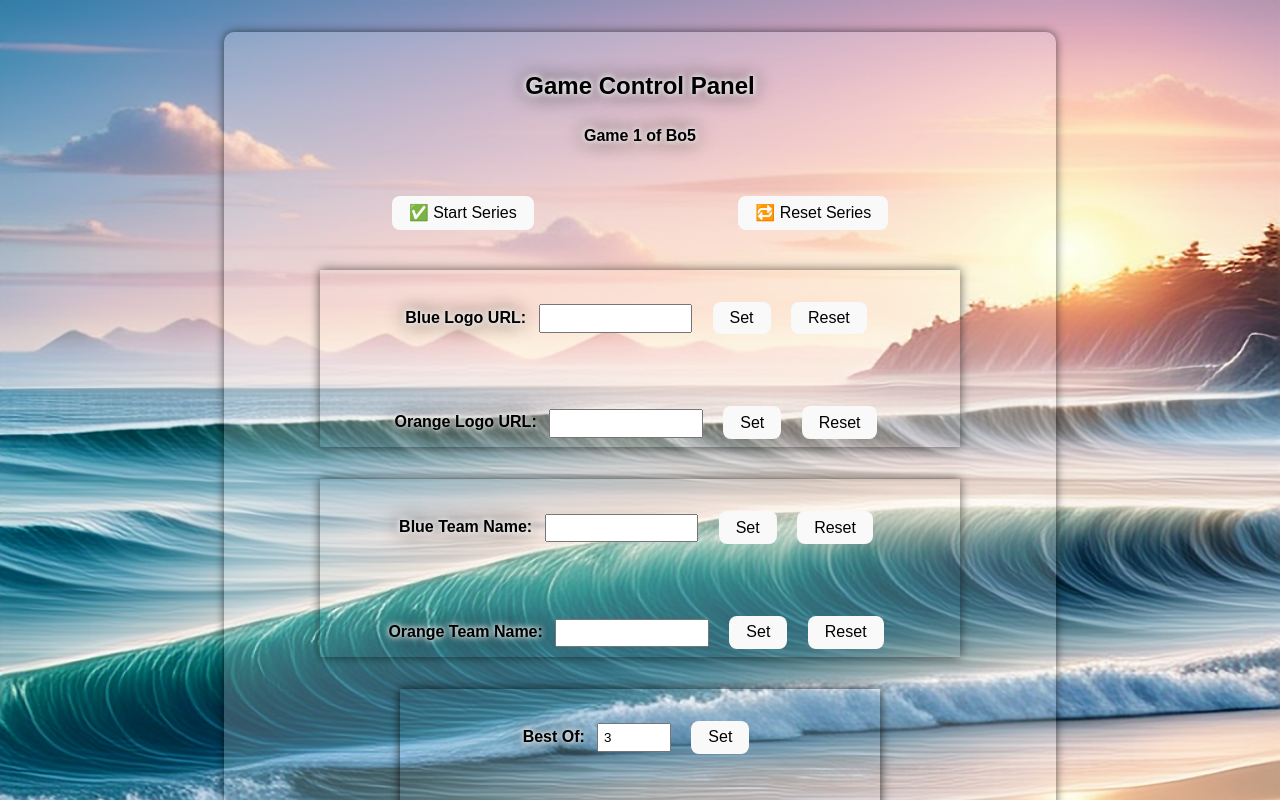
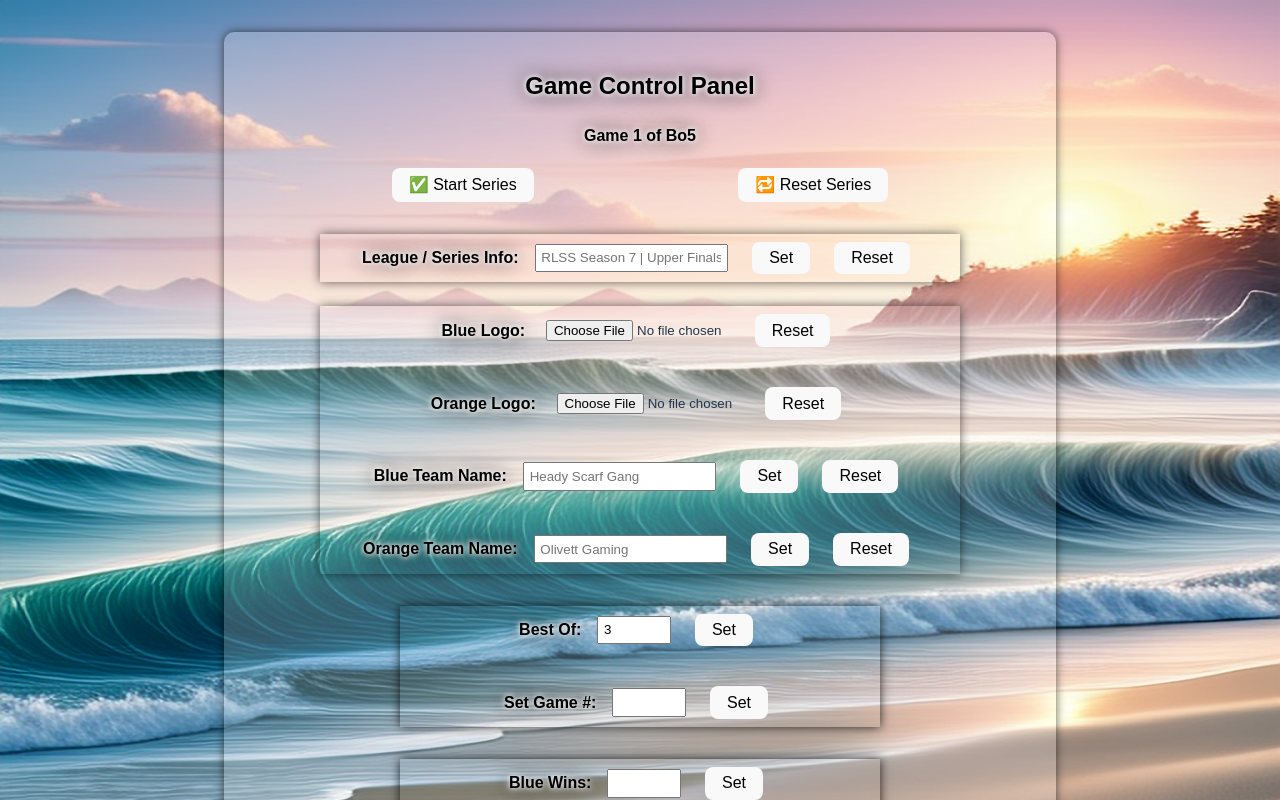
Before and after one commit to Carmer95/RLSSOverlayControlPanel, a Svelte app: page / in a window 1280 px wide. Shown: the top 800 px of the page. Built offline with nearby package versions, Linux system fonts and the light colour scheme; no server answers.

Commit message:
Fixed alignment and grouping, added league/series info, and converted logos to file inputs. Added placeholders for team name.

```diff
--- a/src/ControlPanel.svelte
+++ b/src/ControlPanel.svelte
@@ -6,10 +6,11 @@
 
   let currentGame = 1, bestOf = 5;
   let blueWins = '', orangeWins = '';
-  let blueTeam = '', orangeTeam = '';
+  let blueName = '', orangeName = '';
   let blueLogoUrl = '', orangeLogoUrl = '';
   let manualGameNumber = '', bestOfValue = '3';
   let message = '', startSeries = false;
+  let seriesInfo = '', blueLogoFileInput, orangeLogoFileInput;
 
   // Connect to the WebSocket server to get live updates
   function connectWebSocket() {
@@ -30,11 +31,12 @@
           bestOf = data.bestOf ?? bestOf;
           blueWins = data.blueWins?.toString() ?? blueWins;
           orangeWins = data.orangeWins?.toString() ?? orangeWins;
-          blueTeam = data.blueTeam?.toString() ?? blueTeam;
-          orangeTeam = data.orangeTeam?.toString() ?? orangeTeam;
+          blueName = data.blueName?.toString() ?? blueName;
+          orangeName = data.orangeName?.toString() ?? orangeName;
           blueLogoUrl = data.blueLogo?.toString() ?? blueLogoUrl;
           orangeLogoUrl = data.orangeLogo?.toString() ?? orangeLogoUrl;
           startSeries = data.startSeries ?? false;
+          seriesInfo = data.seriesInfo?.toString() ?? seriesInfo;
           manualGameNumber = currentGame.toString();
           bestOfValue = bestOf.toString();
           message = 'Data updated from server';
@@ -77,12 +79,20 @@
     }
   }
 
-  function incrementGame() {
-    if (currentGame >= bestOf) {
-      message = `Cannot increment — current game (${currentGame}) >= Best Of (${bestOf})`;
-      return;
+  // function incrementGame() {
+  //   if (currentGame >= bestOf) {
+  //     message = `Cannot increment — current game (${currentGame}) >= Best Of (${bestOf})`;
+  //     return;
+  //   }
+  //   sendData({ incrementGame: true });
+  // }
+
+  function setSeriesInfo() {
+    const trimmed = seriesInfo.trim();
+    console.log('Sending seriesInfo:', trimmed);
+    if (trimmed.length > 0) {
+      sendData({ seriesInfo: trimmed });
     }
-    sendData({ incrementGame: true });
   }
 
   function resetGame() {
@@ -121,37 +131,47 @@
     }
   }
 
-  function setBlueTeam() {
-  const trimmed = orangeLogoUrl.trim();
+  function setBlueName() {
+  const trimmed = blueName.trim();
   if (trimmed) {
-      sendData({ blueTeam: trimmed });
-      blueTeam = '';
+      sendData({ blueName: trimmed });
+      blueName = '';
     }
   }
 
-  function setOrangeTeam() {
-  const trimmed = orangeLogoUrl.trim();
+  function setOrangeName() {
+  const trimmed = orangeName.trim();
   if (trimmed) {
-      sendData({ orangeTeam: trimmed });
-      orangeTeam = '';
+      sendData({ orangeName: trimmed });
+      orangeName = '';
     }
   }
 
-  function setBlueLogo() {
-  const trimmed = blueLogoUrl.trim();
-  if (trimmed) {
-    sendData({ blueLogo: trimmed });
-    blueLogoUrl = '';
+  // function setBlueLogo() {
+  // const trimmed = blueLogoUrl.trim();
+  //   if (trimmed) {
+  //     sendData({ blueLogo: trimmed });
+  //     blueLogoUrl = '';
+  //   }
+  // }
+
+  function handleBlueLogoFile(event) {
+    const file = event.target.files[0];
+    if (file) {
+      const filename = file.name;
+      blueLogoUrl = filename;
+      sendData({ blueLogo: filename });
+    }
   }
-}
 
-  function setOrangeLogo() {
-  const trimmed = orangeLogoUrl.trim();
-  if (trimmed) {
-    sendData({ orangeLogo: trimmed });
-    orangeLogoUrl = '';
+  function handleOrangeLogoFile(event) {
+    const file = event.target.files[0];
+    if (file) {
+      const filename = file.name;
+      orangeLogoUrl = filename;
+      sendData({ orangeLogo: filename });
+    }
   }
-}
 
   function startSeriesNow() {
     sendData({ startSeries: true });
@@ -178,46 +198,79 @@
   {/if}
   <button class="resetSeriesButton" on:click={resetGame}>🔁 Reset Series</button>
 
-  <div class="manual-set-l">
+  <div class="manual-set-i">
     <div class="manual-set">
-      <label for="blueLogoInput">Blue Logo URL:</label>
-      <input id="blueLogoInput" type="text" bind:value={blueLogoUrl} />
-      <button on:click={setBlueLogo}>Set</button>
+      <label for="seriesInfoInput">League / Series Info:</label>
+      <input
+        id="seriesInfoInput"
+        type="text"
+        bind:value={seriesInfo}
+        placeholder="RLSS Season 7 | Upper Finals"
+      />
+      <button on:click={setSeriesInfo}>Set</button>
+      <button on:click={() => {
+        sendData({ seriesInfo: '' });
+        seriesInfo = '';
+      }}>Reset</button>
+    </div>
+  </div>
+
+  <div class="manual-set-t">
+    <div class="manual-set">
+      <label for="blueLogoInput">Blue Logo:</label>
+      <input
+        id="blueLogoInput"
+        type="file"
+        accept="image/*"
+        on:change={handleBlueLogoFile}
+        bind:this={blueLogoFileInput} />
       <button on:click={() => {
         sendData({ blueLogo: '' });
         blueLogoUrl = '';
+        if (blueLogoFileInput) blueLogoFileInput.value = '';
       }}>Reset</button>
     </div>
 
     <div class="manual-set">
-      <label for="orangeLogoInput">Orange Logo URL:</label>
-      <input id="orangeLogoInput" type="text" bind:value={orangeLogoUrl} />
-      <button on:click={setOrangeLogo}>Set</button>
+      <label for="orangeLogoInput">Orange Logo:</label>
+      <input
+        id="orangeLogoInput"
+        type="file"
+        accept="image/*"
+        on:change={handleOrangeLogoFile}
+        bind:this={orangeLogoFileInput} />
       <button on:click={() => {
         sendData({ orangeLogo: '' });
         orangeLogoUrl = '';
-      }}>Reset</button>
-    </div>
-  </div>
-
-  <div class="manual-set-l">
-    <div class="manual-set">
-      <label for="blueTeamInput">Blue Team Name:</label>
-      <input id="blueTeamInput" type="text" bind:value={blueTeam} />
-      <button on:click={setBlueTeam}>Set</button>
-      <button on:click={() => {
-        sendData({ blueTeam: '' });
-        blueTeam = '';
+        if (orangeLogoFileInput) orangeLogoFileInput.value = '';
       }}>Reset</button>
     </div>
 
     <div class="manual-set">
-      <label for="orangeTeamInput">Orange Team Name:</label>
-      <input id="orangeTeamInput" type="text" bind:value={orangeTeam} />
-      <button on:click={setOrangeTeam}>Set</button>
+      <label for="blueNameInput">Blue Team Name:</label>
+      <input
+        id="blueNameInput"
+        type="text"
+        bind:value={blueName}
+        placeholder="Heady Scarf Gang" />
+      <button on:click={setBlueName}>Set</button>
       <button on:click={() => {
-        sendData({ orangeTeam: '' });
-        orangeTeam = '';
+        sendData({ blueName: '' });
+        blueName = '';
+      }}>Reset</button>
+    </div>
+
+    <div class="manual-set">
+      <label for="orangeNameInput">Orange Team Name:</label>
+      <input
+        id="orangeNameInput"
+        type="text"
+        bind:value={orangeName}
+        placeholder="Olivett Gaming" />
+      <button on:click={setOrangeName}>Set</button>
+      <button on:click={() => {
+        sendData({ orangeName: '' });
+        orangeName = '';
       }}>Reset</button>
     </div>
   </div>
@@ -237,13 +290,13 @@
   </div>
 
   <div class="manual-set-w">
-    <div>
+    <div class="manual-set">
       <label for="blueWinsInput">Blue Wins:</label>
       <input id="blueWinsInput" type="number" autocomplete="off" min="0" bind:value={blueWins} />
       <button on:click={setBlueWins}>Set</button>
     </div>
 
-    <div>
+    <div class="manual-set">
       <label for="orangeWinsInput">Orange Wins:</label>
       <input id="orangeWinsInput" type="number" autocomplete="off" min="0" bind:value={orangeWins} />
       <button on:click={setOrangeWins}>Set</button>
@@ -264,15 +317,18 @@
     position: absolute;
     margin: auto;
     margin-left: 326px;
-    top: 202px;
+    top: 204px;
+
   }
 
   .startSeriesButton{
     margin-right: 100px;
+    margin-top: 4px;
   }
 
   .resetSeriesButton{
     margin-left: 100px;
+    margin-top: 4px;
   }
 
   .panel {
@@ -292,20 +348,31 @@
 
   button {
     margin: 0.5rem;
-    margin-top: 2rem;
+    margin-top: .5rem;
     padding: 0.4rem 1rem;
     font-size: 1rem;
     cursor: pointer;
   }
 
   .manual-set {
-    margin-top: 2rem;
+    display: flex;
+    align-items: center; /* vertical centering */
+    justify-content: center; /* optional: aligns contents to the left */
+    gap: 0.5rem; /* spacing between elements */
+    margin: 1.5rem 0;
   }
 
-  .manual-set-l {
+  .manual-set-i {
     margin: auto;
     width: 80%;
-    margin-top: 2rem;
+    margin-top: 1rem;
+    box-shadow: 0 0 10px rgba(0,0,0,0.6);
+  }
+
+  .manual-set-t {
+    margin: auto;
+    width: 80%;
+    margin-top: 1rem;
     box-shadow: 0 0 10px rgba(0,0,0,0.6);
   }
 
@@ -329,8 +396,8 @@
     padding: 0.3rem;
   }
 
-  #orangeLogoInput, #blueLogoInput, #blueTeamInput, #orangeTeamInput {
-    width: 140px;
+  #orangeLogoInput, #blueLogoInput, #blueNameInput, #orangeNameInput, #seriesInfoInput {
+    width: 180px;
   }
 
   label {
```
